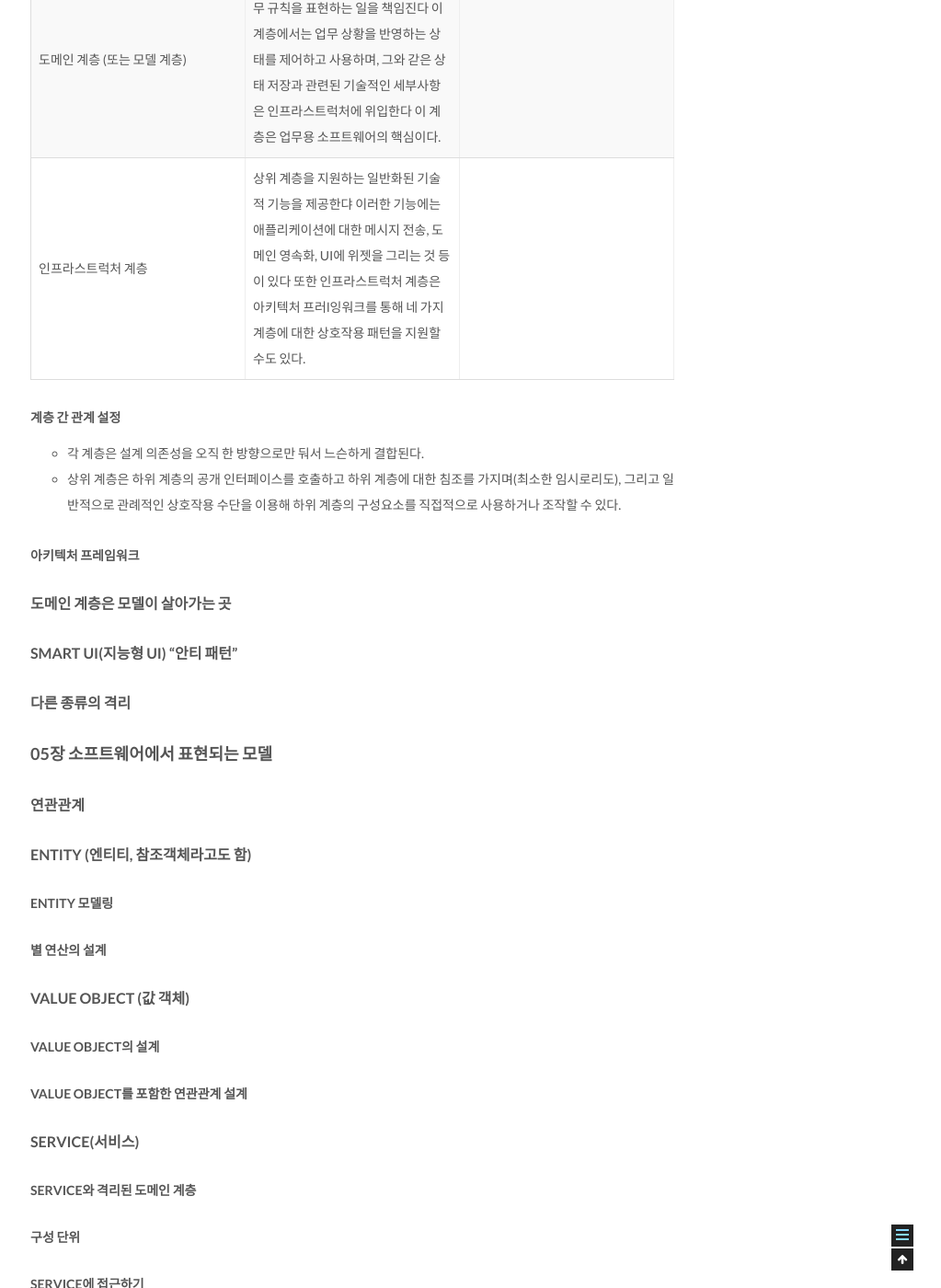
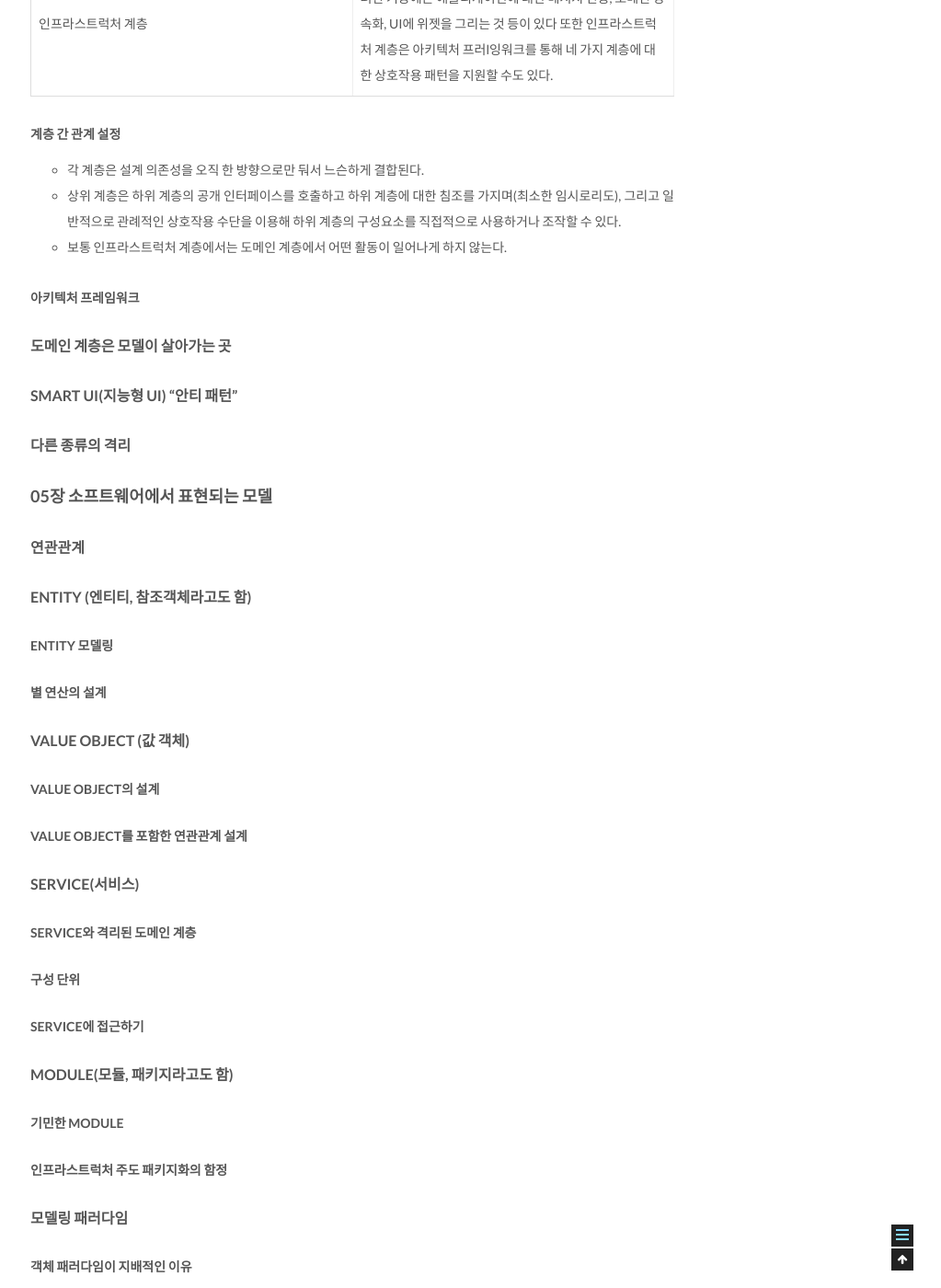
Before and after one commit to csj4032/csj4032.github.io, a Jekyll site: the page built from _posts/2018-02-21-도메인주도설계.md, in a window 1280 px wide and 1400 px high, scrolled down 9559 px. Shown: the whole window at 92% size, without its empty margins (257-1280 px from the left). Built offline with Jekyll 4.4.1, drawn with Linux system fonts in a browser that asks for light colours.

Commit message:
도메인 주도 설계 포스팅 수정

```diff
--- a/_posts/2018-02-21-도메인주도설계.md
+++ b/_posts/2018-02-21-도메인주도설계.md
@@ -201,8 +201,8 @@ public boolean isAllowed(Cargo calgo, Voyage voyage) {
 
 #### LAYERED ARCHITECTURE (계층형 아키텍처)
 
-| | | |
-| --- | --- | :--- |
+| | |
+| --- | :--- |
 | 사용자 인터페이스 (또는 표현 계층) | 사용자에게 정보를 보여주고 사용자의 명령을 해석하는 일을 책임진다. 간혹 사람이 아닌 다른 컴퓨터 시스템이 외부 행위자가 되기도 한다. |
 | 응용 계층 | 소프트웨어가 수행할 작업을 정의하고 표현력 있는 도메인 객체가 문제를 해결하게 한다. 이 계층에서 책임지는 작업은 업무상 중요하거나 다른 시스템의 응용 계층과 상호작용하는데 필요한 것들이다. 이 계층은 얇게 유지된다. 여기에는 업무 규칙이나 지식이 포함되지 않으며, 오직 작업을 조경하고 아래에 위치한 계층에 포함된 도메인 객체의 협력자에거l 작업을 위임한다. 응용 계층에서는 업무 상황을 반영하는 상태가 없지만 사용자나 프로그램의 작업에 대한 진행상황을 반영하는 상태를 가질 수는 있다. |
 | 도메인 계층 (또는 모델 계층) | 업무 개념과 업무 상황에 관한 정보, 업무 규칙을 표현하는 일을 책임진다 이 계층에서는 업무 상황을 반영하는 상태를 제어하고 사용하며, 그와 갇은 상태 저장과 관련된 기술적인 세부사항은 인프라스트럭처에 위입한다 이 계층은 업무용 소프트웨어의 핵심이다. |
@@ -211,6 +211,7 @@ public boolean isAllowed(Cargo calgo, Voyage voyage) {
 ##### 계층 간 관계 설정
 * 각 계층은 설계 의존성을 오직 한 방향으로만 둬서 느슨하게 결합된다.
 * 상위 계층은 하위 계층의 공개 인터페이스를 호출하고 하위 계층에 대한 침조를 가지며(최소한 임시로리도), 그리고 일반적으로 관례적인 상호작용 수단을 이용해 하위 계층의 구성요소를 직접적으로 사용하거나 조작할 수 있다.
+* 보통 인프라스트럭처 계층에서는 도메인 계층에서 어떤 활동이 일어나게 하지 않는다.
 
 ##### 아키텍처 프레임워크
 
```
